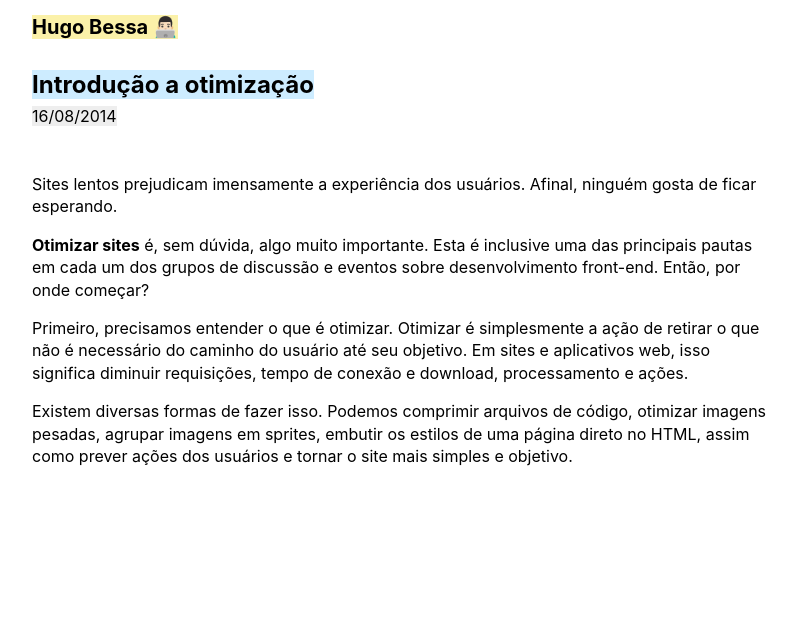
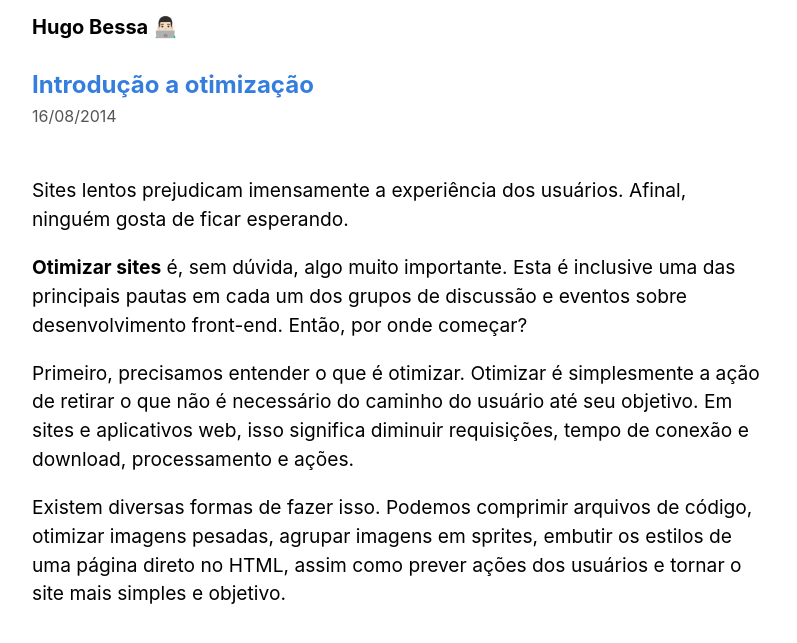
Before and after one commit to hugobessaa/hugobessaa.github.io, a Jekyll site: the page built from _posts/2014-8-16-introducao-a-otimizacao.md, in a window 1280 px wide. Shown: the top 643 px of the page, without its empty margins (240-1037 px from the left). Built offline with Jekyll 4.4.1, drawn with Linux system fonts in a browser that asks for light colours.

Commit message:
Simplify styles a bit

```diff
--- a/_layouts/post.html
+++ b/_layouts/post.html
@@ -5,21 +5,21 @@ layout: default
 <article>
   <header class='black pa3'>
     <div class='mb4'>
-      <h2 class='f4 di bg-light-yellow'>
+      <h2 class='f4 di'>
         <a class='link black dim' href='{{site.url}}/'>
           Hugo Bessa 👨🏻‍💻
         </a>
       </h2>
     </div>
     <div class='mb2'>
-      <h1 class='f3 di bg-lightest-blue'>
-        <a class='link black dim' href='{{site.url}}{{page.url}}'>
+      <h1 class='f3 di'>
+        <a class='link blue dim' href='{{site.url}}{{page.url}}'>
           {{page.title}}
         </a>
       </h1>
     </div>
     <div>
-      <time class="di bg-light-gray" datetime="{{ page.date | date_to_xmlschema }}" >{{ page.date | date: "%d/%m/%Y" }}</time>
+      <time class="di mid-gray" datetime="{{ page.date | date_to_xmlschema }}" >{{ page.date | date: "%d/%m/%Y" }}</time>
     </div>
   </header>
 
--- a/css/styles.css
+++ b/css/styles.css
@@ -891,7 +891,7 @@ img { max-width: 100%; }
 .order-7 { -webkit-box-ordinal-group: 8; -ms-flex-order: 7; order: 7; }
 .order-8 { -webkit-box-ordinal-group: 9; -ms-flex-order: 8; order: 8; }
 .order-last { -webkit-box-ordinal-group: 100000; -ms-flex-order: 99999; order: 99999; }
-.post { line-height: 1.4; }
+.post { font-size: 1.2rem; line-height: 1.5; }
 .post a { color: #357edd; }
 .post a:hover, .post a:focus { text-decoration: underline; }
 .post a strong { color: inherit; }
--- a/src/post.css
+++ b/src/post.css
@@ -1,5 +1,6 @@
 .post {
-  line-height: 1.4;
+  font-size: 1.2rem;
+  line-height: 1.5;
 }
 
 .post a {
```
Also changed, not shown: index.html (+4 -8 lines), css/styles.min.css.
